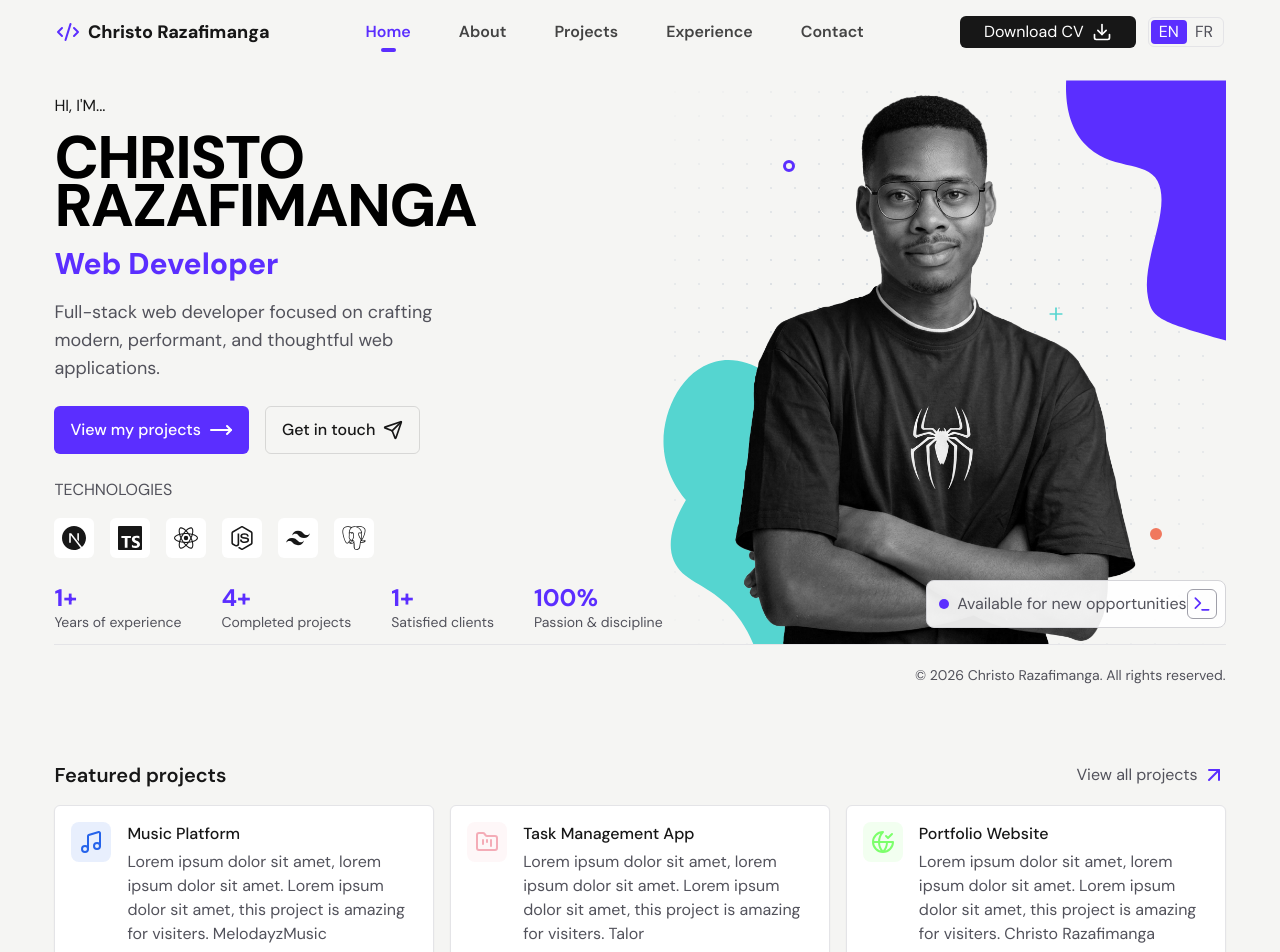
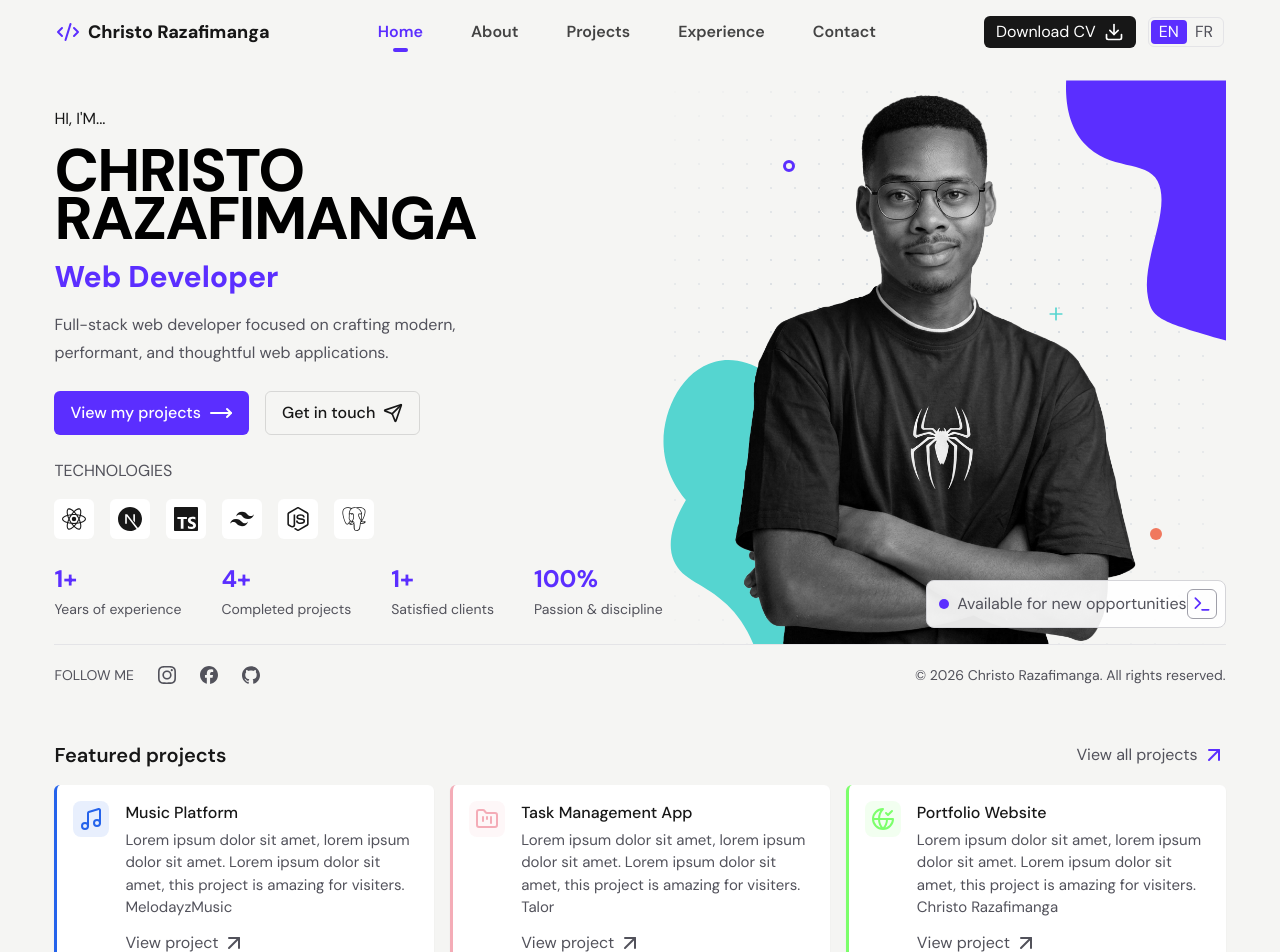
Before and after one commit to bossnare/portfolio, a Next.js app: page / in a window 1280 px wide. Shown: the top 952 px of the page. Built offline with nearby package versions, Linux system fonts and the light colour scheme.

Commit message:
adjust element size to smaller and realistic

```diff
--- /dev/null
+++ b/src/components/FollowMeLinks.tsx
@@ -0,0 +1,38 @@
+import { MaskedIcon } from './MaskedIcon';
+
+const socialData = [
+  {
+    name: 'Instagram',
+    icon: 'instagram.svg',
+    href: '#',
+  },
+  {
+    name: 'Facebook',
+    icon: 'facebook.svg',
+    href: '#',
+  },
+  {
+    name: 'GitHub',
+    icon: 'github.svg',
+    href: '#',
+  },
+];
+
+export function FollowMeLinks() {
+  return (
+    <div className="flex gap-6">
+      {socialData.map((social) => (
+        <a
+          href={social.href}
+          key={social.icon}
+          className="hover:opacity-80 active:opacity-60"
+        >
+          <MaskedIcon
+            icon={social.icon}
+            className="size-4.5 bg-muted-foreground"
+          />
+        </a>
+      ))}
+    </div>
+  );
+}
--- a/src/components/Header.tsx
+++ b/src/components/Header.tsx
@@ -31,7 +31,7 @@ export function Header() {
       </ul>
       <div className="flex items-center gap-3">
         <a
-          className="hidden lg:flex h-8 w-full items-center justify-center gap-2 rounded-md px-5 bg-foreground text-background transition-colors hover:bg-[#383838] dark:hover:text-background dark:hover:bg-[#ccc] md:w-44"
+          className="hidden lg:flex h-8 items-center justify-center gap-2 rounded-md px-3 bg-foreground text-background transition-colors hover:bg-[#383838] dark:hover:text-background dark:hover:bg-[#ccc]"
           href="/cv/Christo_Razafimanga_Dev_CV.pdf"
           download
         >
--- a/src/components/Hero.tsx
+++ b/src/components/Hero.tsx
@@ -1,4 +1,5 @@
 import { Section } from './Section';
+import { FollowMeLinks } from './FollowMeLinks';
 import { HeroContent } from './hero/HeroContent';
 import { HeroVisual } from './hero/HeroVisual';
 
@@ -14,11 +15,15 @@ export function Hero() {
       </div>
       {/* line */}
       <div className="w-full border-t border-zinc-200 dark:border-white/8"></div>
-      <div className="flex justify-between py-5 text-muted-foreground">
-        <div></div>
-        <span className="text-sm">
-          &copy; 2026 Christo Razafimanga. All rights reserved.
-        </span>
+      <div
+        id="hero-footer"
+        className="items-center justify-between hidden pt-5 text-sm md:flex text-muted-foreground"
+      >
+        <div className="flex items-center gap-6">
+          <span className="uppercase">Follow me</span>
+          <FollowMeLinks />
+        </div>
+        <span>&copy; 2026 Christo Razafimanga. All rights reserved.</span>
       </div>
     </Section>
   );
--- a/src/components/hero/HeroContent.tsx
+++ b/src/components/hero/HeroContent.tsx
@@ -13,7 +13,7 @@ function HeroIntroduction() {
       <p className="typewriter pr-1.5 text-3xl font-extrabold border-r-2 text-primary border-primary">
         Web Developer
       </p>
-      <p className="max-w-md text-lg leading-7 text-muted-foreground">
+      <p className="max-w-md leading-7 text-muted-foreground">
         Full-stack web developer focused on crafting modern, performant, and
         thoughtful web applications.
       </p>
@@ -25,14 +25,14 @@ function HeroActions() {
   return (
     <div className="flex flex-col gap-4 text-base font-medium sm:w-full sm:flex-row">
       <a
-        className="flex h-12 items-center justify-center w-auto gap-2 rounded-md bg-primary px-4 text-white transition-colors hover:bg-[#383838] dark:hover:text-background dark:hover:bg-[#ccc]"
+        className="flex h-11 items-center justify-center w-auto gap-2 rounded-md bg-primary px-4 text-white transition-colors hover:bg-[#383838] dark:hover:text-background dark:hover:bg-[#ccc]"
         download
       >
         View my projects
         <MoveRight />
       </a>
       <a
-        className="flex h-12 w-auto items-center justify-center gap-2 rounded-md border border-solid border-black/12 px-4 transition-colors hover:border-transparent hover:bg-black/4 dark:border-white/[.145] dark:hover:bg-[#1a1a1a]"
+        className="flex h-11 w-auto items-center justify-center gap-2 rounded-md border border-solid border-black/12 px-4 transition-colors hover:border-transparent hover:bg-black/4 dark:border-white/[.145] dark:hover:bg-[#1a1a1a]"
         target="_blank"
         rel="noopener noreferrer"
       >
@@ -69,7 +69,7 @@ function HeroStats() {
         {stats.map((stat) => (
           <li
             key={stat.name}
-            className="flex flex-col items-center flex-1 md:items-start"
+            className="flex flex-col items-center flex-1 gap-1.5 md:items-start"
           >
             <span className="text-2xl font-bold text-primary">{stat.stat}</span>
             <span className="text-sm leading-4 text-center md:text-nowrap md:text-start text-muted-foreground">
--- a/src/components/projects/ProjectCard.tsx
+++ b/src/components/projects/ProjectCard.tsx
@@ -9,16 +9,19 @@ type ProjectCardProps = {
 
 export function ProjectCard({ project }: ProjectCardProps) {
   return (
-    <div className="flex gap-4 p-4 border rounded-md shadow-xs border-zinc-200 dark:border-white/8 bg-background dark:bg-background/80">
+    <div
+      style={{ borderColor: project.color }}
+      className="flex gap-4 p-4 border-l-3 rounded-md shadow-xs bg-background dark:bg-background/80"
+    >
       <span
         style={{ background: `${project.color}1a` }}
-        className="shrink-0 self-start p-2 rounded-lg"
+        className="shrink-0 self-start p-1.5 rounded-lg"
       >
         <project.icon style={{ color: project.color }} />
       </span>
       <div className="flex flex-col gap-1 grow">
         <span className="font-medium capitalize">{project.type}</span>
-        <span className="text-muted-foreground">
+        <span className="text-muted-foreground text-[15px]">
           {project.description} {project.name}
         </span>
         <a
--- a/src/data/stacks.ts
+++ b/src/data/stacks.ts
@@ -1,4 +1,8 @@
 export const stacks = [
+  {
+    name: 'ReactJS',
+    icon: 'react.svg',
+  },
   {
     name: 'NextJS',
     icon: 'nextdotjs.svg',
@@ -8,18 +12,14 @@ export const stacks = [
     icon: 'typescript.svg',
   },
   {
-    name: 'ReactJS',
-    icon: 'react.svg',
+    name: 'TailwindCSS',
+    icon: 'tailwindcss.svg',
   },
   {
     name: 'NodeJS',
     icon: 'nodedotjs.svg',
   },
   {
-    name: 'TailwindCSS',
-    icon: 'tailwindcss.svg',
-  },
-  {
     name: 'PostgreSQL',
     icon: 'postgresql.svg',
   },
```
